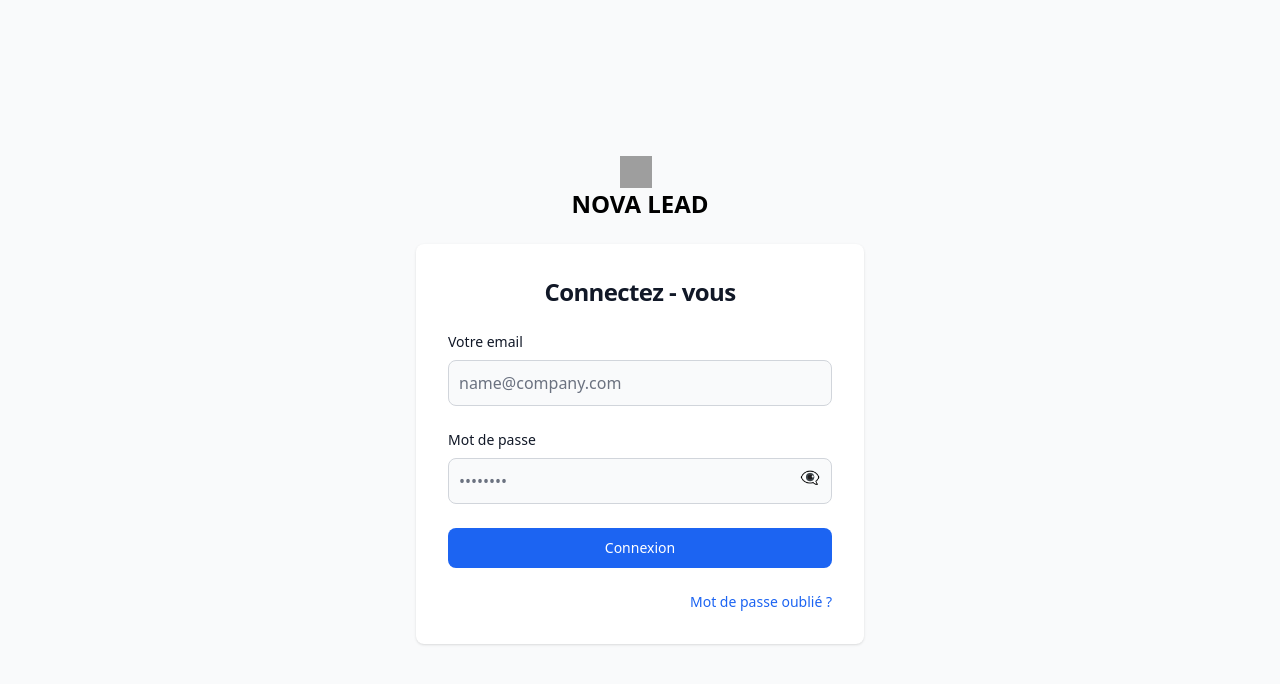
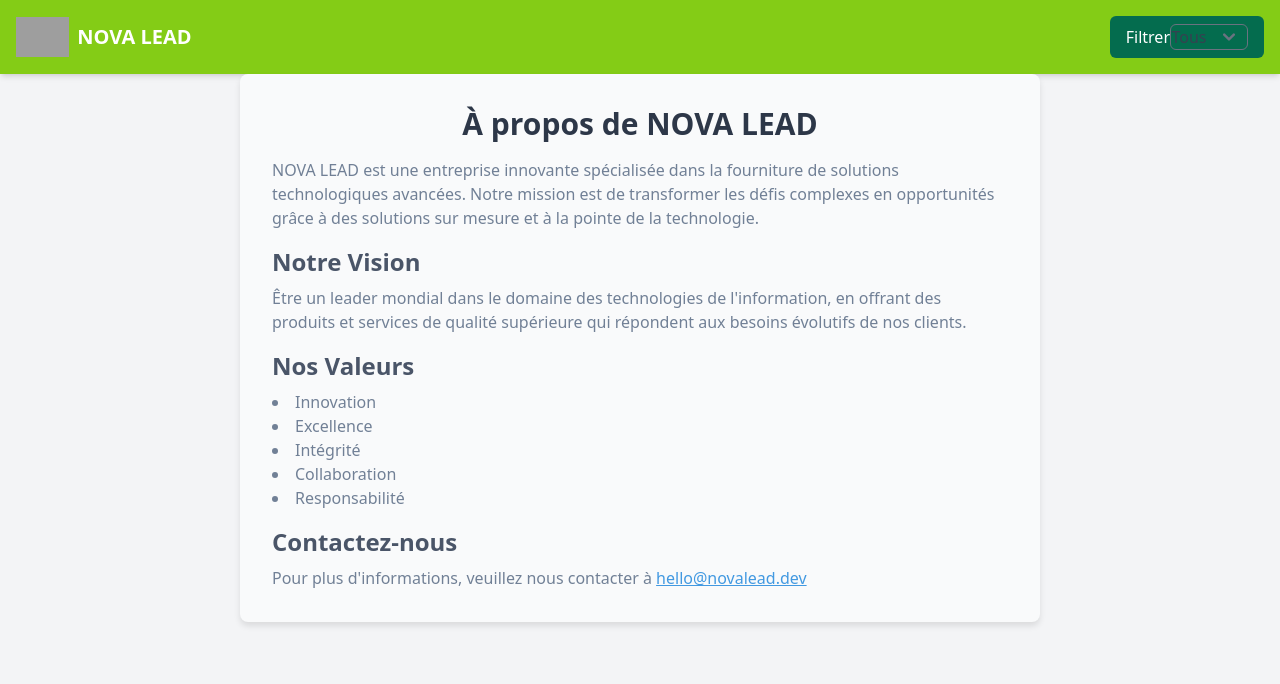
Before and after one commit to florentkolani/PG-Soutenance, a Vue app in the folder FRONT/front_end/: page /Apropos in a window 1280 px wide. Before the commit this address led to /login. Shown: the top 684 px of the page. Built offline with nearby package versions, Linux system fonts and the light colour scheme; grey boxes are pictures that could not be loaded.

Commit message:
ajout de la page Apropos ajout de nuveaux champs dans le formulaire de creation de ticket(numeros de ticket)

```diff
--- a/FRONT/front_end/src/components/layouts/Dashboard.vue
+++ b/FRONT/front_end/src/components/layouts/Dashboard.vue
@@ -173,7 +173,7 @@ export default {
         },
         {
           name: 'À propos',
-          route: '/',
+          route: '/Apropos',
           role: []
         }
       ],
--- a/FRONT/front_end/src/components/modules/AllModule.vue
+++ b/FRONT/front_end/src/components/modules/AllModule.vue
@@ -37,7 +37,7 @@
           </router-link>
         </li>
         <li>
-          <router-link to="/about" class="flex items-center p-2 text-base font-normal text-gray-900 rounded-lg hover:bg-gray-100 dark:text-white dark:hover:bg-gray-700">
+          <router-link to="/Apropos" class="flex items-center p-2 text-base font-normal text-gray-900 rounded-lg hover:bg-gray-100 dark:text-white dark:hover:bg-gray-700">
           </router-link>
         </li>
       </ul>
--- /dev/null
+++ b/FRONT/front_end/src/views/Apropos.vue
@@ -0,0 +1,71 @@
+<template>
+  <div class="min-h-screen bg-gray-100">
+    <Header
+      title=" NOVA LEAD"
+      @primaryAction="redirectToDashboard"
+    />
+    <div class="container mx-auto p-4 bg-white shadow-lg rounded-lg">
+      <h1 class="text-3xl font-bold mb-4 text-center text-gray-800">À propos de NOVA LEAD</h1>
+      <p class="mb-4 text-gray-600">
+        NOVA LEAD est une entreprise innovante spécialisée dans la fourniture de solutions technologiques avancées.
+        Notre mission est de transformer les défis complexes en opportunités grâce à des solutions sur mesure et à la pointe de la technologie.
+      </p>
+      <h2 class="text-2xl font-semibold mb-2 text-gray-700">Notre Vision</h2>
+      <p class="mb-4 text-gray-600">
+        Être un leader mondial dans le domaine des technologies de l'information, en offrant des produits et services de qualité supérieure
+        qui répondent aux besoins évolutifs de nos clients.
+      </p>
+      <h2 class="text-2xl font-semibold mb-2 text-gray-700">Nos Valeurs</h2>
+      <ul class="list-disc list-inside mb-4 text-gray-600">
+        <li>Innovation</li>
+        <li>Excellence</li>
+        <li>Intégrité</li>
+        <li>Collaboration</li>
+        <li>Responsabilité</li>
+      </ul>
+      <h2 class="text-2xl font-semibold mb-2 text-gray-700">Contactez-nous</h2>
+      <p class="text-gray-600">
+        Pour plus d'informations, veuillez nous contacter à <a href="mailto:hello@novalead.dev" class="text-blue-500 underline">hello@novalead.dev</a>
+      </p>
+    </div>
+  </div>
+</template>
+
+<script>
+import Header from '@/components/layouts/Header.vue';
+
+export default {
+  name: 'Apropos',
+  components: {
+    Header,
+  },
+  methods: {
+    redirectToDashboard() {
+      this.$router.push('/dashboard');
+    }
+  }
+};
+</script>
+
+<style scoped>
+.container {
+  max-width: 800px;
+  background-color: #f9fafb;
+  padding: 2rem;
+  border-radius: 0.5rem;
+  box-shadow: 0 4px 6px rgba(0, 0, 0, 0.1);
+}
+h1 {
+  color: #2d3748;
+}
+h2 {
+  color: #4a5568;
+}
+p, ul {
+  color: #718096;
+}
+a {
+  color: #4299e1;
+  text-decoration: underline;
+}
+</style>
--- a/FRONT/front_end/src/views/Tickets.vue
+++ b/FRONT/front_end/src/views/Tickets.vue
@@ -35,9 +35,11 @@
           <td class="px-4 py-2 text-sm text-gray-900 border border-gray-300">
             <div class="flex items-center space-x-2">
               <span class="font-bold">STATUT :</span>
-              <span class="inline-block w-4 h-4 bg-red-800 rounded-full"></span>
+              <span class="inline-block w-4 h-4 bg-yellow-400 rounded-full"></span>
+              <span>En attente</span>
+              <span class="inline-block w-4 h-4 bg-blue-400 rounded-full"></span>
               <span>Ouvert</span>
-              <span class="inline-block w-4 h-4 bg-orange-300 rounded-full"></span>
+              <span class="inline-block w-4 h-4 bg-orange-500 rounded-full"></span>
               <span>En cours</span>
               <span class="inline-block w-4 h-4 bg-green-500 rounded-full"></span>
               <span>Clôturé</span>
@@ -74,8 +76,9 @@
               <span v-else class="inline-block w-4 h-4 bg-green-500 rounded-full"></span>
             </td>
             <td class="border px-4 py-2 text-center">
-              <span v-if="ticket.statut === 'ouvert'" class="inline-block w-4 h-4 bg-red-800 rounded-full"></span>
-              <span v-else-if="ticket.statut === 'en cours'" class="inline-block w-4 h-4 bg-orange-300 rounded-full"></span>
+              <span v-if="ticket.statut === 'ouvert'" class="inline-block w-4 h-4 bg-blue-400 rounded-full"></span>
+              <span v-else-if="ticket.statut === 'en cours'" class="inline-block w-4 h-4 bg-orange-500 rounded-full"></span>
+              <span v-else-if="ticket.statut === 'en attente'" class="inline-block w-4 h-4 bg-yellow-400 rounded-full"></span>
               <span v-else class="inline-block w-4 h-4 bg-green-500 rounded-full"></span>
             </td>
             <td class="border px-4 py-2 text-center">{{ new Date(ticket.createdAt).toLocaleDateString() }}</td>
@@ -137,7 +140,7 @@
     </button>
 
    <!-- Affichage du bouton "Modifier" uniquement pour les Clients et si le ticket n'est pas clôturé -->
-<button v-if="userRole === 'Client' && ticket.statut === 'ouvert'" @click="openTicketModal(ticket)" class="flex items-center px-4 py-2 text-gray-700 hover:bg-gray-100 w-full text-left">
+<button v-if="userRole === 'Client' && ticket.statut === 'en attente'" @click="openTicketModal(ticket)" class="flex items-center px-4 py-2 text-gray-700 hover:bg-gray-100 w-full text-left">
   <svg xmlns="http://www.w3.org/2000/svg" class="h-5 w-5 mr-2" fill="none" viewBox="0 0 24 24" stroke="currentColor">
     <path stroke-linecap="round" stroke-linejoin="round" stroke-width="2" d="M12 11V4m-7 7h14m-7 7v-3m-2-5h7m-3 0h4" />
   </svg>
@@ -217,6 +220,7 @@ export default {
       notes: [],
       selectedStatus: '',
       ticketFilterOptions: [
+        { value: 'en attente', label: 'En attente' },
         { value: 'ouvert', label: 'Ouvert' },
         { value: 'en cours', label: 'En cours' },
         { value: 'cloturé', label: 'Clôturé' },
@@ -361,10 +365,14 @@ fetchTickets() {
       }
     },
     openTicketDetails(ticket) {
+      if (this.userRole === 'Admin' || this.userRole === 'AgentSupport') {
+        if (ticket.statut === 'en attente') {
+          ticket.statut = 'ouvert';
+          this.updateTicket(ticket);
+        }
+      }
       this.$router.push({ name: 'TicketDetails', params: { ticketId: ticket._id } });
     },
-
-
     openTicketModal(ticket = null) {
       this.selectedTicket = ticket ? { ...ticket } : {};
       this.isEdit = !!ticket;
```
Also changed, not shown: FRONT/front_end/src/router/index.js (+11 -8 lines), 4 other files (tests, documents, lock files or other folders).
